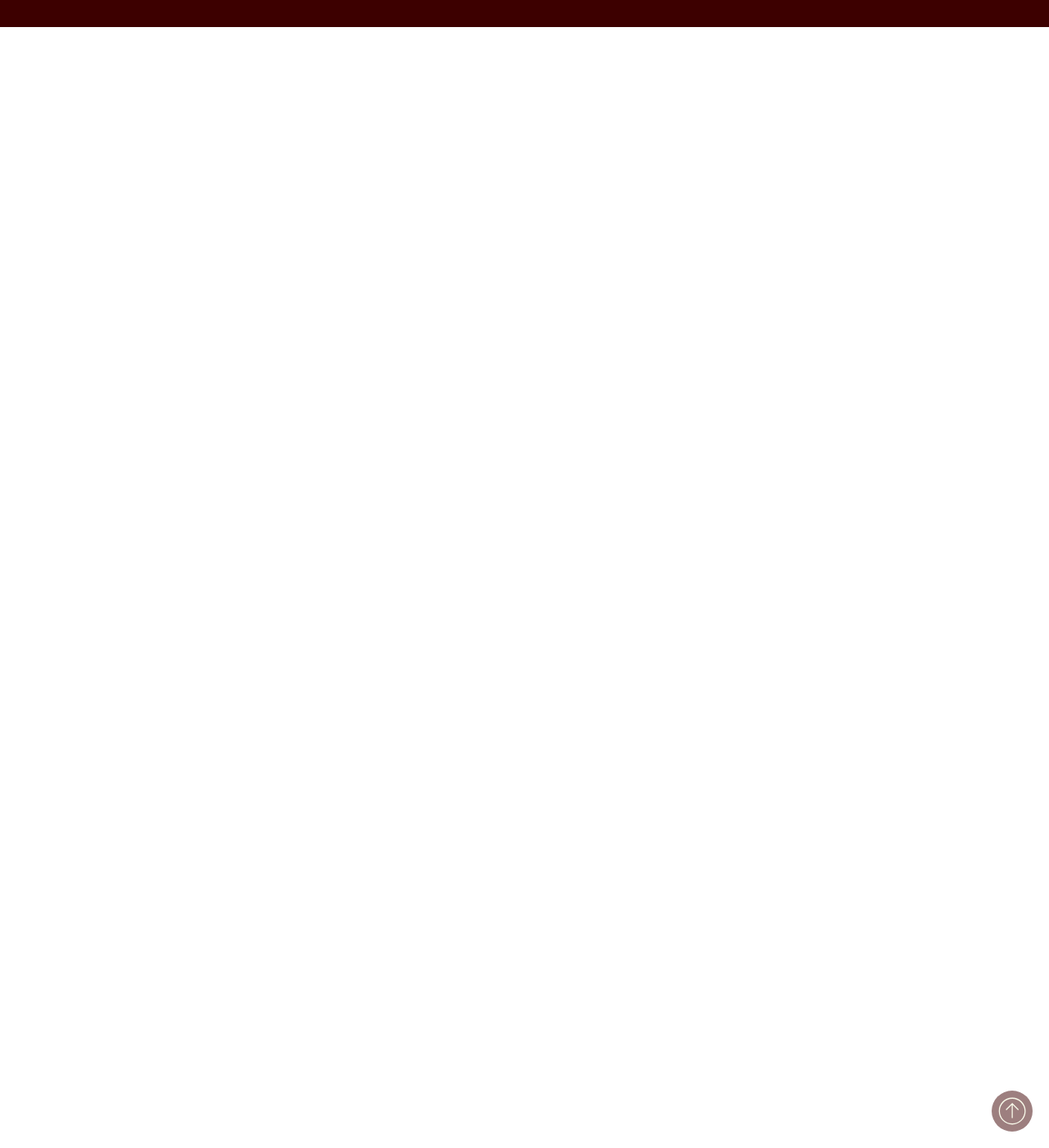
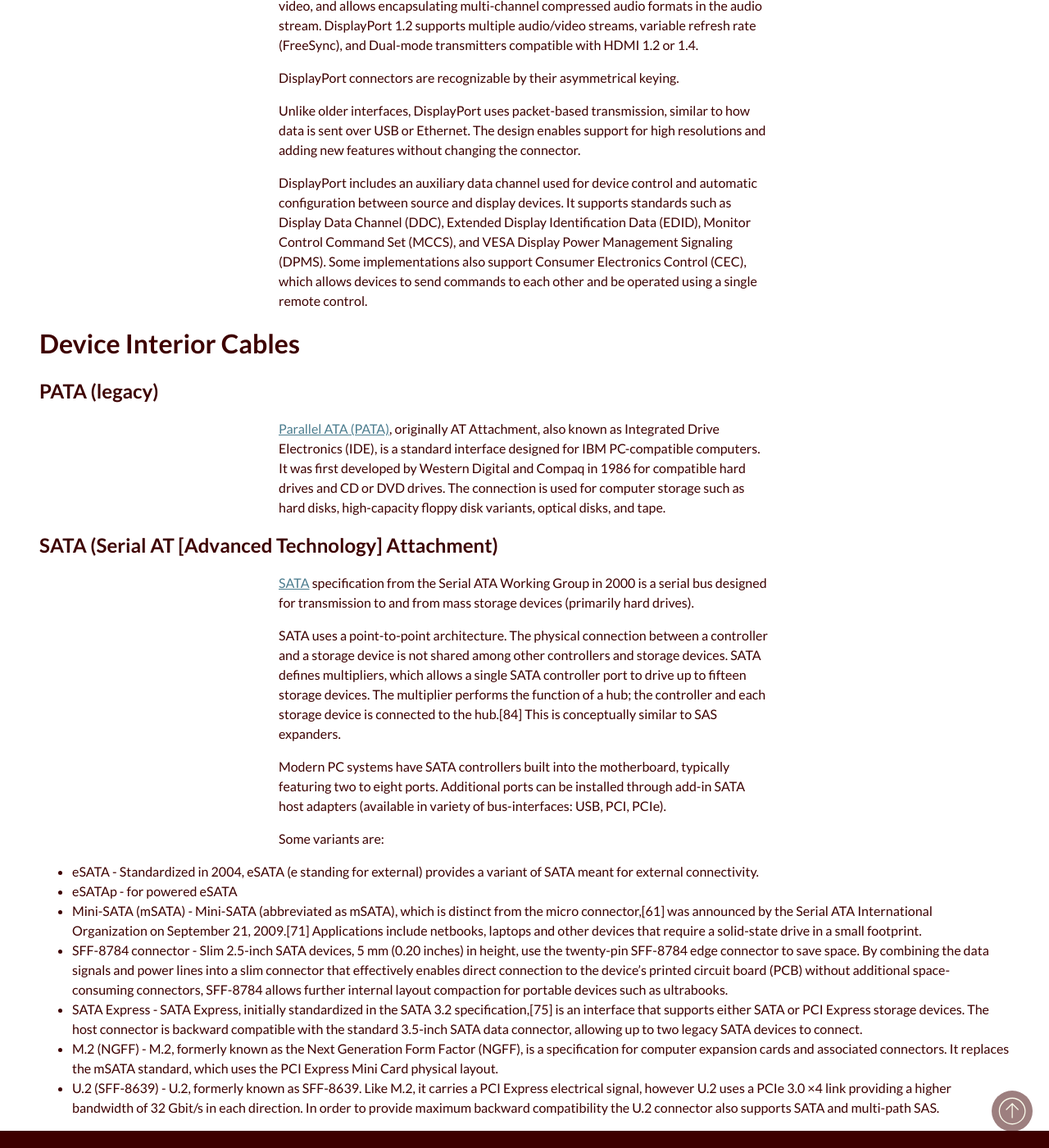
Before and after one commit to Brownsville-Digital/website, a Jekyll site: the page built from _posts/2026-07-08-evolution-of-cables.md, in a window 1280 px wide and 1400 px high, scrolled down 3610 px. Shown: the whole window at 82% size. Built offline with Jekyll 4.4.1, drawn with Linux system fonts in a browser that asks for light colours; before the commit the page ends 3643 px from its top, so only the background shows below that; some of the changed text lies outside the part shown.

Commit message:
More cable types.

```diff
--- a/_posts/2026-07-08-evolution-of-cables.md
+++ b/_posts/2026-07-08-evolution-of-cables.md
@@ -13,6 +13,14 @@ As usual Wikipedia is a fantastic resource, crowd-sourced from around the world
 Most of the periferal device connectors listed below are keyed connectors. A keyed connector has a mechanical feature that prevents it from being connected in the wrong orientation or to the wrong socket, ensuring proper alignment and preventing damage or incorrect connections. This is particularly useful in applications with multiple similar connectors. This is generally achieved via the connector's shape.
 
 Connectors are listed chronologically.
+
+## Coaxial Cable
+
+[Coaxial cable](https://en.wikipedia.org/wiki/Coaxial_cable) or "coax" was first made in the early-mid 1800's and used in the Trans-Atlantic pipeline. Oliver Heaviside received a patent for it in 1880. In geometry, coaxial means that several three-dimensional linear or planar forms share a common axis.
+
+Coax cable consists of a central core traditionally of copper surrounded by an inner dielectric insulator (In electromagnetism, a dielectric (or dielectric medium) is an electrical insulator that can be polarised by an applied electric field. When a dielectric material is placed in an electric field, electric charges do not flow through the material as they do in an electrical conductor, because they have no loosely bound, or free, electrons that may drift through the material, but instead they shift, only slightly, from their average equilibrium positions, causing dielectric polarisation.) then a woven copper shield and finally an outer plastic sheath.
+
+The medium is still widely utilized as a transmission line for radio frequency signals. Its applications include feedlines connecting radio transmitters and receivers to their antennas, computer network (e.g., Ethernet) connections, digital audio (S/PDIF), and distribution of cable television signals.
 
 ## RS-232
 
@@ -79,3 +87,26 @@ DisplayPort connectors are recognizable by their asymmetrical keying.
 Unlike older interfaces, DisplayPort uses packet-based transmission, similar to how data is sent over USB or Ethernet. The design enables support for high resolutions and adding new features without changing the connector.
 
 DisplayPort includes an auxiliary data channel used for device control and automatic configuration between source and display devices. It supports standards such as Display Data Channel (DDC), Extended Display Identification Data (EDID), Monitor Control Command Set (MCCS), and VESA Display Power Management Signaling (DPMS). Some implementations also support Consumer Electronics Control (CEC), which allows devices to send commands to each other and be operated using a single remote control.
+
+## Device Interior Cables
+
+### PATA (legacy)
+
+[Parallel ATA (PATA)](https://en.wikipedia.org/wiki/Parallel_ATA), originally AT Attachment, also known as Integrated Drive Electronics (IDE), is a standard interface designed for IBM PC-compatible computers. It was first developed by Western Digital and Compaq in 1986 for compatible hard drives and CD or DVD drives. The connection is used for computer storage such as hard disks, high-capacity floppy disk variants, optical disks, and tape.
+
+### SATA (Serial AT [Advanced Technology] Attachment)
+[SATA](https://en.wikipedia.org/wiki/SATA) specification from the Serial ATA Working Group in 2000 is a serial bus designed for transmission to and from mass storage devices (primarily hard drives).
+
+SATA uses a point-to-point architecture. The physical connection between a controller and a storage device is not shared among other controllers and storage devices. SATA defines multipliers, which allows a single SATA controller port to drive up to fifteen storage devices. The multiplier performs the function of a hub; the controller and each storage device is connected to the hub.[84] This is conceptually similar to SAS expanders.
+
+Modern PC systems have SATA controllers built into the motherboard, typically featuring two to eight ports. Additional ports can be installed through add-in SATA host adapters (available in variety of bus-interfaces: USB, PCI, PCIe).
+
+Some variants are:
+
+- eSATA - Standardized in 2004, eSATA (e standing for external) provides a variant of SATA meant for external connectivity.
+- eSATAp - for powered eSATA
+- Mini-SATA (mSATA) - Mini-SATA (abbreviated as mSATA), which is distinct from the micro connector,[61] was announced by the Serial ATA International Organization on September 21, 2009.[71] Applications include netbooks, laptops and other devices that require a solid-state drive in a small footprint.
+- SFF-8784 connector - Slim 2.5-inch SATA devices, 5 mm (0.20 inches) in height, use the twenty-pin SFF-8784 edge connector to save space. By combining the data signals and power lines into a slim connector that effectively enables direct connection to the device's printed circuit board (PCB) without additional space-consuming connectors, SFF-8784 allows further internal layout compaction for portable devices such as ultrabooks.
+- SATA Express - SATA Express, initially standardized in the SATA 3.2 specification,[75] is an interface that supports either SATA or PCI Express storage devices. The host connector is backward compatible with the standard 3.5-inch SATA data connector, allowing up to two legacy SATA devices to connect.
+- M.2 (NGFF) - M.2, formerly known as the Next Generation Form Factor (NGFF), is a specification for computer expansion cards and associated connectors. It replaces the mSATA standard, which uses the PCI Express Mini Card physical layout.
+- U.2 (SFF-8639) - U.2, formerly known as SFF-8639. Like M.2, it carries a PCI Express electrical signal, however U.2 uses a PCIe 3.0 ×4 link providing a higher bandwidth of 32 Gbit/s in each direction. In order to provide maximum backward compatibility the U.2 connector also supports SATA and multi-path SAS.
```
